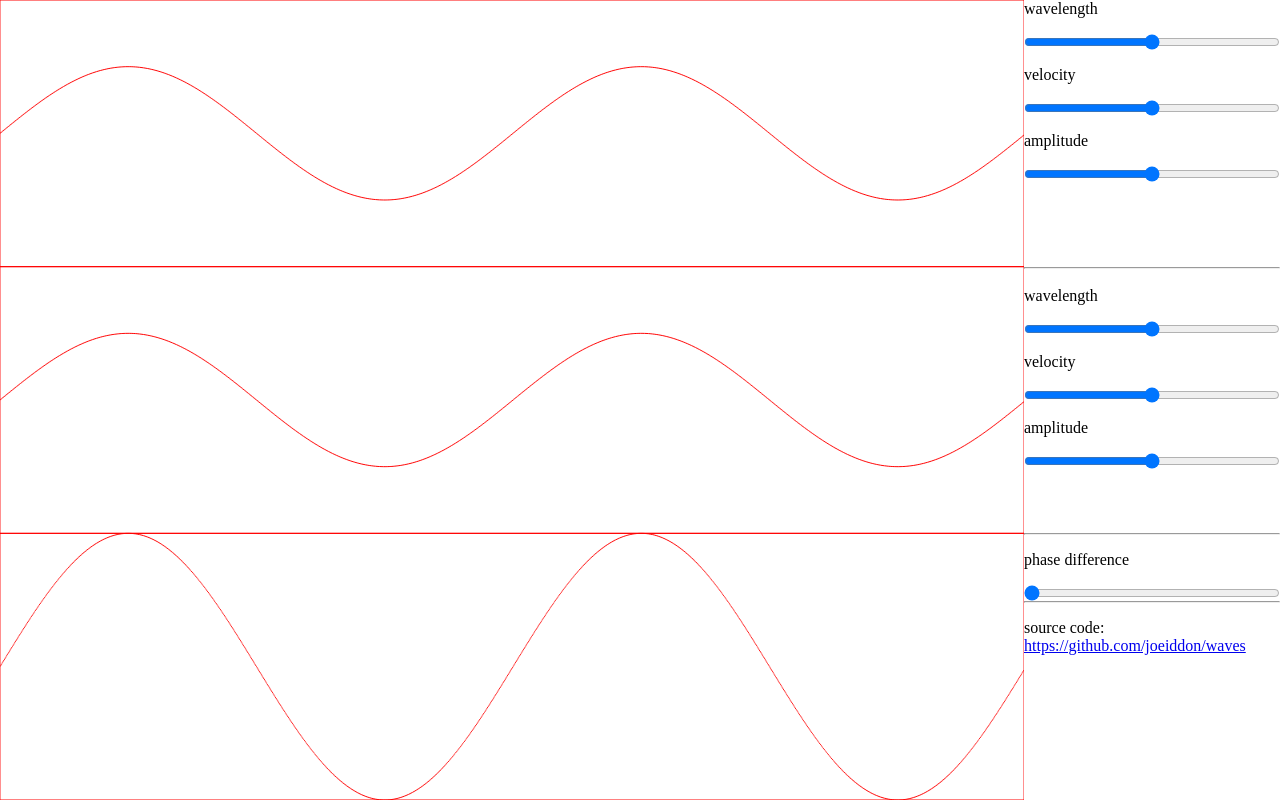
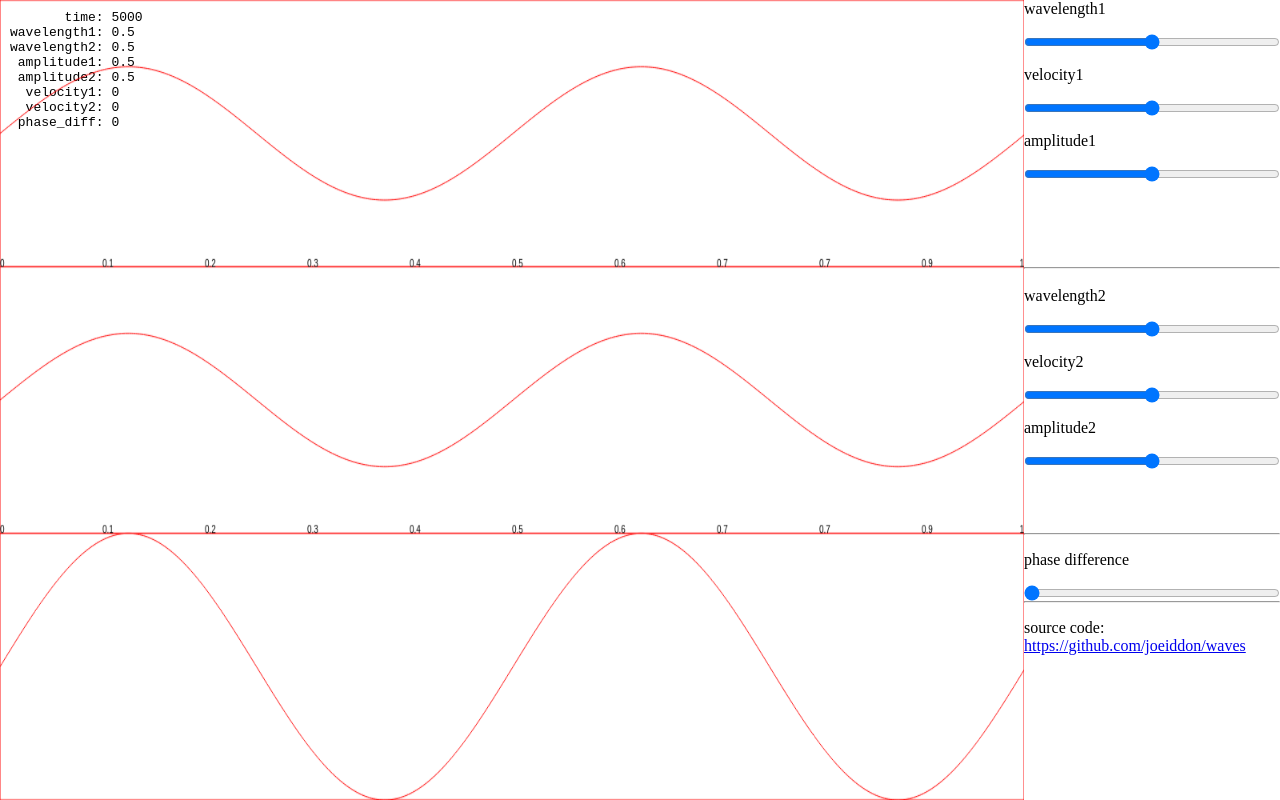
Before and after one commit to joeiddon/waves, a plain HTML site: page index.html in a window 1280 px wide. Drawn offline with Linux system fonts and the light colour scheme.

Commit message:
info about the current settings and reduced some scale steps

```diff
--- a/index.html
+++ b/index.html
@@ -6,6 +6,7 @@ html, body {
     padding: 0;
 }
 #cnvs {
+    position: fixed;
     float: left;
     width: 80%;
     height: 100%;
@@ -23,35 +24,40 @@ input {
 hr {
     margin: 0;
 }
+#info {
+    float: left;
+    margin: 10px;
+}
 </style>
 </head>
 
 <body>
 <div>
 <canvas id='cnvs'></canvas>
+<pre id='info'></pre>
 <div id='controls'>
 <div id='d1'>
-<p>wavelength</p>
-<input type='range' min=0 max=1 step=0.05 oninput='wavelength1=this.value;restart();'></input>
-<p>velocity<p>
-<input type='range' min=-1 max=1 step=0.05 oninput='velocity1=this.value;'></input>
-<p>amplitude</p>
+<p>wavelength1</p>
+<input type='range' min=0 max=1 step=0.02 oninput='wavelength1=this.value;restart();'></input>
+<p>velocity1<p>
+<input type='range' min=-1 max=1 step=0.05 oninput='velocity1=this.value;restart();'></input>
+<p>amplitude1</p>
 <input type='range' min=0 max=1 step=0.05 oninput='amplitude1=this.value;restart();'></input>
 </div>
 <div id='d2'></div>
 <div id='d3'>
 <hr>
-<br>wavelength</p>
-<input type='range' min=0 max=1 step=0.05 oninput='wavelength2=this.value;restart();'></input>
-<p>velocity<p>
+<br>wavelength2</p>
+<input type='range' min=0 max=1 step=0.02 oninput='wavelength2=this.value;restart();'></input>
+<p>velocity2<p>
 <input type='range' min=-1 max=1 step=0.05 oninput='velocity2=this.value;'></input>
-<p>amplitude</p>
+<p>amplitude2</p>
 <input type='range' min=0 max=1 step=0.05 oninput='amplitude2=this.value;restart();'></input>
 </div>
 <div id='d4'></div>
 <hr>
 <p>phase difference</p>
-<input type='range' min=0 max=1 value=0 step=0.02 oninput='phase_diff=parseFloat(this.value);restart();'></input>
+<input type='range' min=0 max=1 value=0 step=0.01 oninput='phase_diff=parseFloat(this.value);restart();'></input>
 <hr>
 <p>source code: <a href='https://github.com/joeiddon/waves'>https://github.com/joeiddon/waves</a></p>
 </div>
@@ -68,10 +74,44 @@ cnvs.height/3 - document.getElementById('d1').clientHeight;
 document.getElementById('d4').style.height =
 cnvs.height/3 - document.getElementById('d3').clientHeight;
 
-function draw_graph(points, x, y, width, height, colour){
+let wavelength1 = 0.5;
+let amplitude1 = 0.5;
+let velocity1 = 0;
+
+let wavelength2 = 0.5;
+let amplitude2 = 0.5;
+let velocity2 = 0;
+
+let samples = 500;
+let time_scale_factor = 1;
+
+let phase_diff = 0;
+
+let start_time = 0;
+function update(time_now){
+    time_now -= start_time;
+
+    let wave1 = get_wave(time_now/1000 * time_scale_factor, wavelength1, amplitude1, velocity1, 0);
+    let wave2 = get_wave(time_now/1000 * time_scale_factor, wavelength2, amplitude2, velocity2, phase_diff);
+    let wave3 = wave1.map((x,i) => x + wave2[i]);
+
+    ctx.clearRect(0, 0, cnvs.width, cnvs.height);
+    draw_graph(wave1, 0, 0, cnvs.width, cnvs.height/3);
+    draw_graph(wave2, 0, cnvs.height/3, cnvs.width, cnvs.height/3);
+    draw_graph(wave3, 0, 2*cnvs.height/3, cnvs.width, cnvs.height/3);
+    draw_scale(0, 1, 0.1, cnvs.height/3);
+    draw_scale(0, 1, 0.1, 2*cnvs.height/3);
+    display_info(time_now);
+
+    requestAnimationFrame(update);
+}
+
+requestAnimationFrame(update);
+
+function draw_graph(points, x, y, width, height){
     //points is array of vals in range: [-1...1]
     let sf = width / (points.length - 1);
-	ctx.strokeStyle = colour;
+    ctx.strokeStyle = '#f00';
     ctx.strokeRect(x, y, width, height);
     ctx.beginPath();
     ctx.moveTo(x, y + (1-points[0])*height/2);
@@ -79,6 +119,13 @@ function draw_graph(points, x, y, width, height, colour){
         ctx.lineTo(x + i * sf, y + (1-points[i])*height/2);
     }
     ctx.stroke();
+}
+
+function draw_scale(start, end, step, y){
+    for (let i = start; i < end; i += step){
+        ctx.fillText(parseInt(i*10)/10, ((i - start) / (end - start))*cnvs.width, y);
+    }
+    ctx.fillText(end, cnvs.width-ctx.measureText(end).width, y);
 }
 
 function get_wave(time, wavelength, amplitude, velocity, phase_diff){
@@ -99,33 +146,12 @@ function restart(){
     start_time = performance.now();
 }
 
-let wavelength1 = 0.5;
-let amplitude1 = 0.5;
-let velocity1 = 0;
-
-let wavelength2 = 0.5;
-let amplitude2 = 0.5;
-let velocity2 = 0;
-
-let samples = 500;
-let time_scale_factor = 1;
-
-let phase_diff = 0;
-
-let start_time = 0;
-function update(time_now){
-	time_now -= start_time;
-	ctx.clearRect(0,0,cnvs.width,cnvs.height);
-	let wave1 = get_wave(time_now/1000 * time_scale_factor, wavelength1, amplitude1, velocity1, 0);
-	draw_graph(wave1, 0, 0, cnvs.width, cnvs.height/3, '#f00');
-	let wave2 = get_wave((time_now/1000+phase_diff) * time_scale_factor, wavelength2, amplitude2, velocity2, phase_diff);
-	draw_graph(wave2, 0, cnvs.height/3, cnvs.width, cnvs.height/3, '#f00');
-	let wave3 = wave1.map((x,i) => x + wave2[i]);
-	draw_graph(wave3, 0, 2*cnvs.height/3, cnvs.width, cnvs.height/3, '#f00');
-	requestAnimationFrame(update);
+function display_info(time){
+    let info = document.getElementById('info');
+    let lines = ['time','wavelength1','wavelength2','amplitude1','amplitude2','velocity1','velocity2','phase_diff'];
+    lines = lines.map(s=>s.padStart(11)+': '+(parseInt(eval(s)*100)/100));
+    info.innerText = lines.join('\n');
 }
-
-requestAnimationFrame(update);
 
 </script>
 </body>
```
Lines whose indentation alone changed are shown as unchanged.
